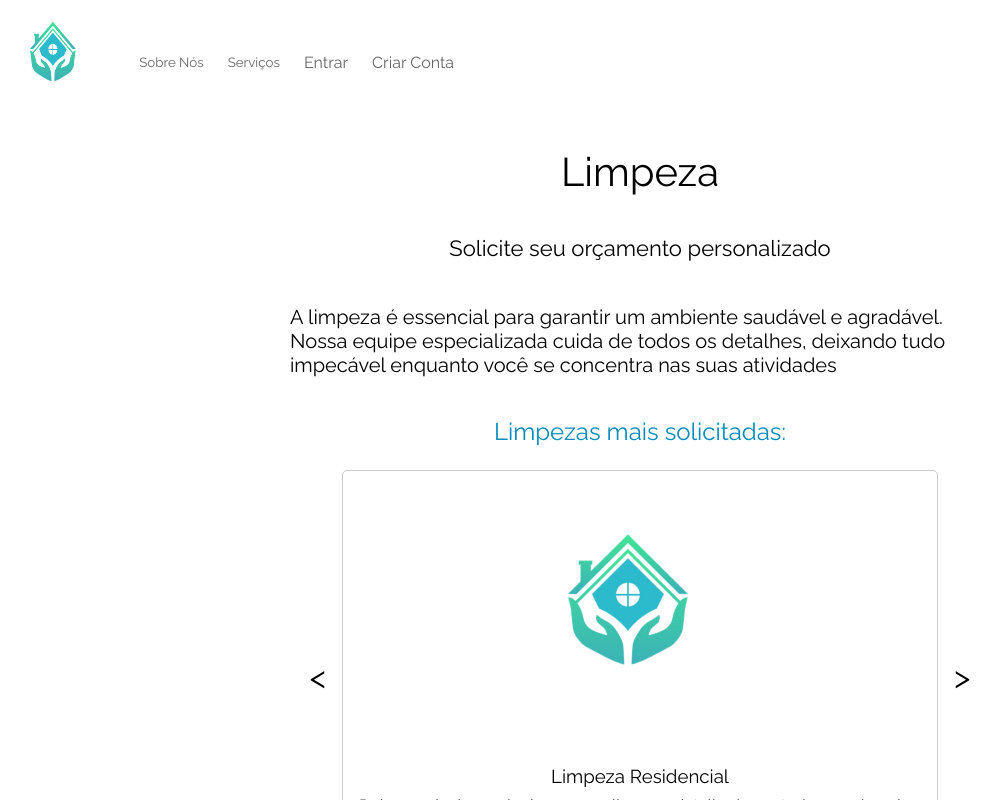
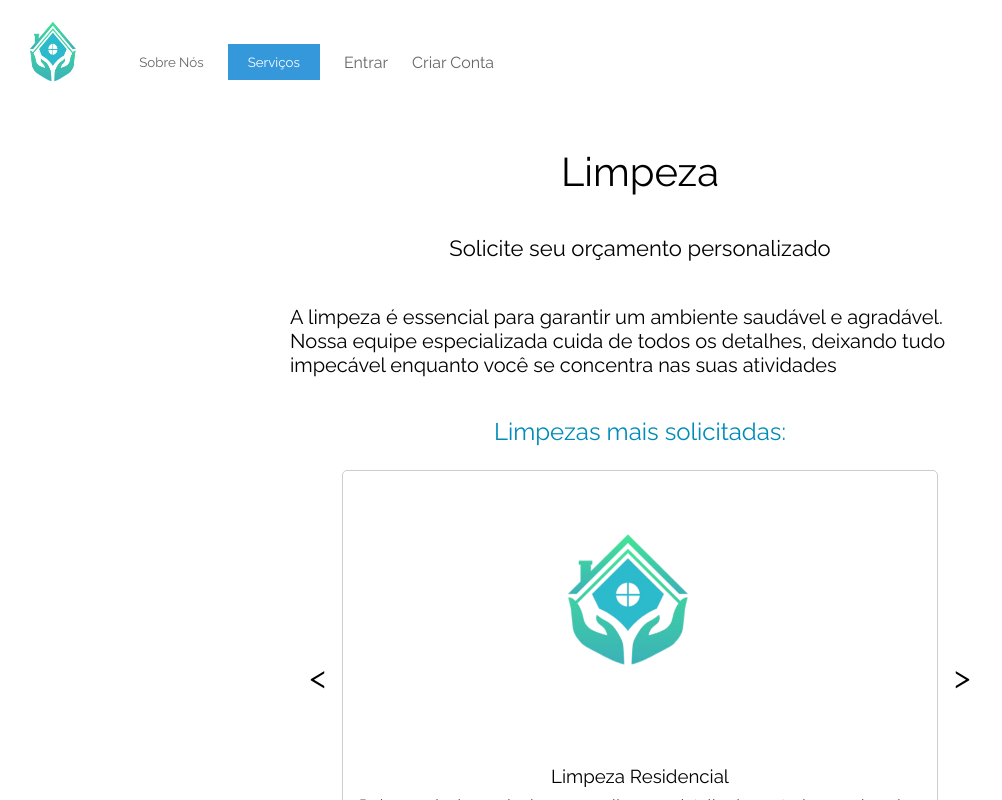
Before and after one commit to 2INFO1-HACKATHON/Hackathon, a Vue app: page /PaginaLimpeza in a window 1280 px wide. Shown: the top 800 px of the page, without its empty margins (0-1002 px from the left). Built offline with nearby package versions, Linux system fonts and the light colour scheme.

Commit message:
button dropdown funcional #1

```diff
--- a/src/assets/components/Menu.vue
+++ b/src/assets/components/Menu.vue
@@ -1,12 +1,28 @@
+<script setup>
+
+import { ref } from 'vue'
+const open = ref(false)
+const servicos = ref('Serviços')
+
+
+function Dropdown() {
+  open.value = !open.value;
+
+}
+</script>
 <template>
+  <header>
+    <RouterLink to="/"><img src="../imagens/logo.png" alt="logo" /> </RouterLink>
+    <button>Sobre Nós</button>
+    <button class="dropdown-button" @click="Dropdown">Serviços</button>
+    <div v-if="open" class="dropdown-menu">
+     <RouterLink to="/PaginaLimpeza" class="dropdown-item">Limpeza</RouterLink>
 
-<header>
-      <RouterLink to="/"><img src="../imagens/logo.png" alt="logo" /> </RouterLink>
-      <button >Sobre Nós</button>
-      <button>Serviços</button>
-      <RouterLink to="/PaginaLogin">Entrar</RouterLink>
-      <RouterLink to="/PaginaSignup">Criar Conta</RouterLink>
-    </header>
+
+    </div>
+    <RouterLink to="/PaginaLogin">Entrar</RouterLink>
+    <RouterLink to="/PaginaSignup">Criar Conta</RouterLink>
+  </header>
 </template>
 
 <style scoped>
@@ -36,4 +52,30 @@ button {
   border: none;
   background-color: #ffe0e000;
 }
+.dropdown-button {
+  background-color: #3498db;
+  color: white;
+  padding: 10px 20px;
+  border: none;
+  cursor: pointer;
+}
+
+.dropdown-menu {
+  position: absolute;
+  background-color: #f9f9f9;
+  min-width: 160px;
+  box-shadow: 0px 8px 16px 0px rgba(0,0,0,0.2);
+  z-index: 1;
+}
+
+.dropdown-item {
+  color: black;
+  padding: 12px 16px;
+  text-decoration: none;
+  display: block;
+}
+
+.dropdown-item:hover {
+  background-color: #f1f1f1;
+}
 </style>
--- a/src/views/PaginaInicio.vue
+++ b/src/views/PaginaInicio.vue
@@ -11,7 +11,6 @@ import Footer from '@/assets/components/Footer.vue';
 
 
   <div class="container">
-    <img src="../assets/imagens/imagemhome.png" alt="background">
     <header>
       <Menu></Menu>
     </header>
@@ -21,6 +20,9 @@ import Footer from '@/assets/components/Footer.vue';
       <h2>Sua casa em boas mãos</h2>
       <p>Manutenção e cuidado com carinho</p>
 
+    </div>
+    <div class="imagem-home">
+      <img src="../assets/imagens/imagemhome.png" alt="">
     </div>
 
 
@@ -260,6 +262,15 @@ button {
 
 }
 
+.imagem-home img{
+  height: 600px;
+  width: 600px;
+  margin-left: 899px;
+  margin-bottom: 10px;
+  display: flex;
+
+}
+
 
 .sobrenos {
   display: flex;
```
Also changed, not shown: src/assets/imagens/imagemhome1.png (deleted), 1 other file (tests, documents, lock files or other folders).
